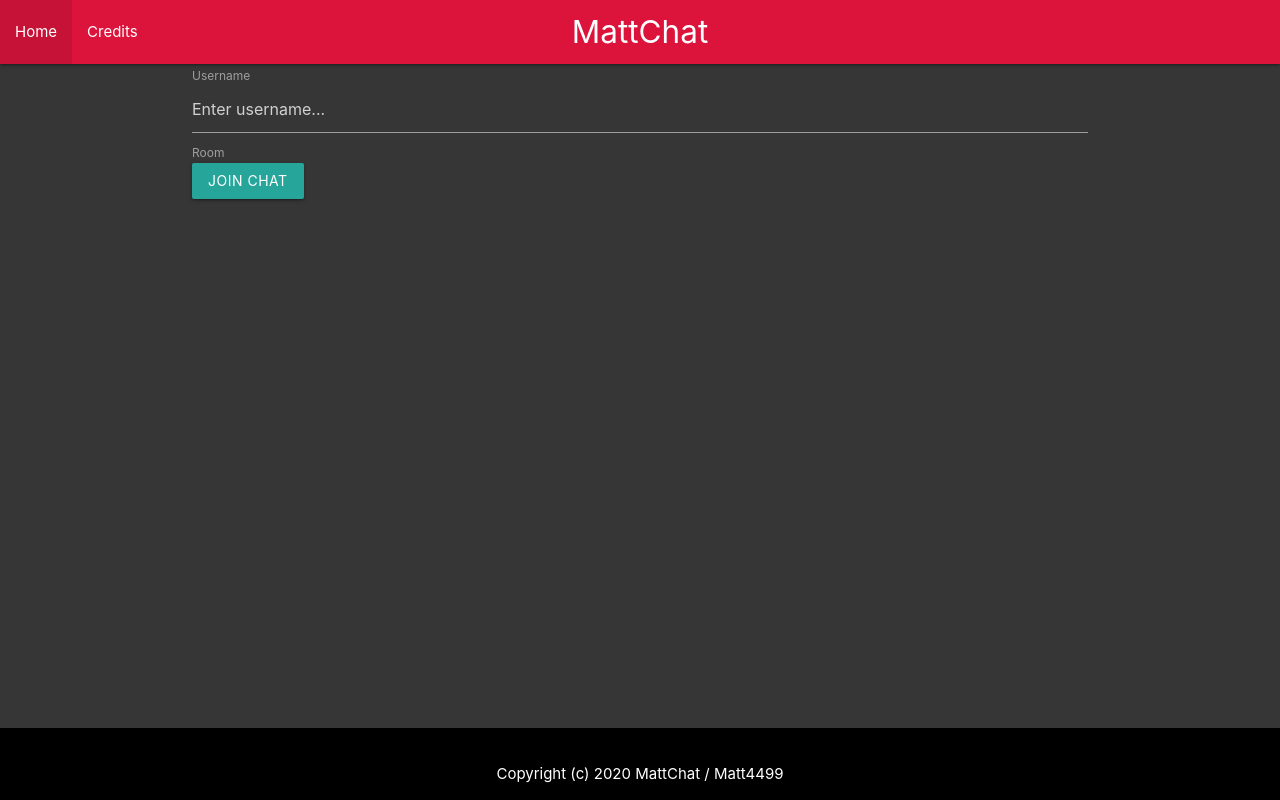
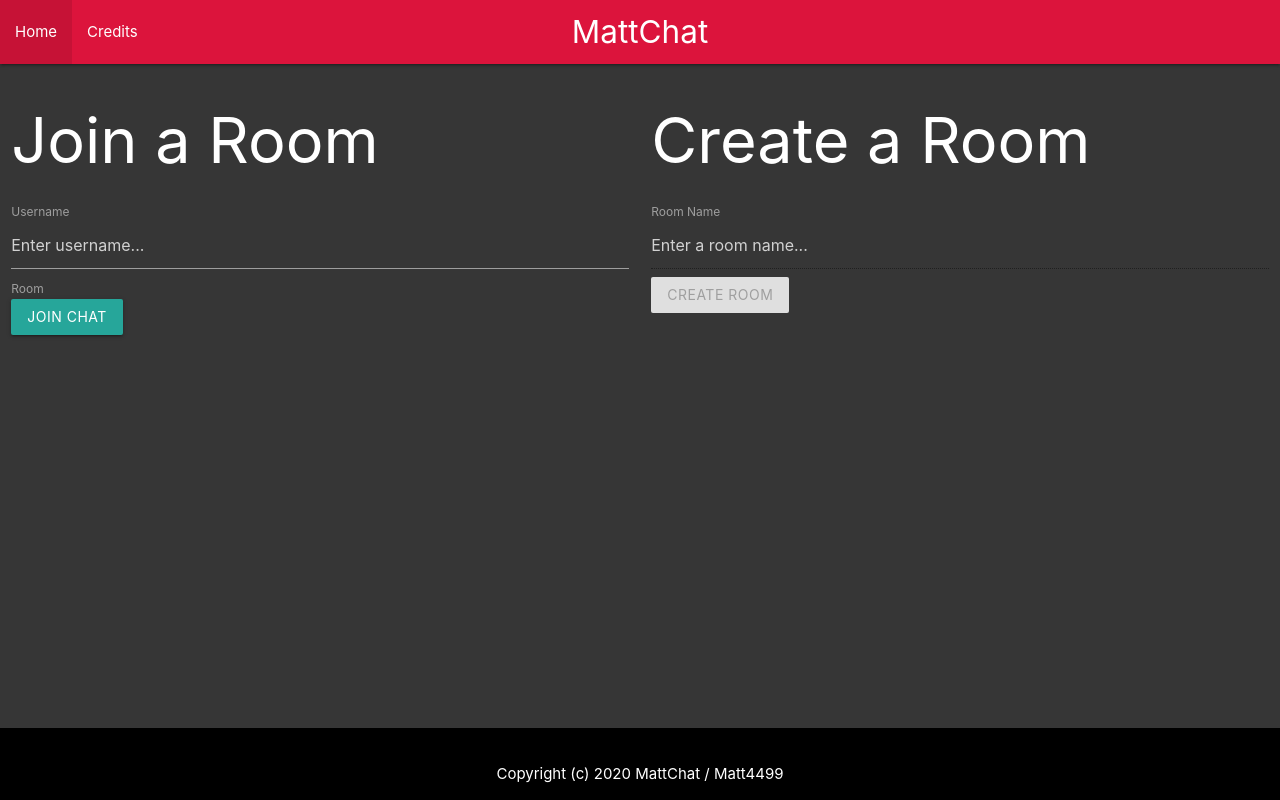
Before and after one commit to matt4499/MattChat, a website: page public/index.html in a window 1280 px wide. Drawn offline with nearby package versions, Linux system fonts and the light colour scheme; no server answers.

Commit message:
add create room form, not usable yet

```diff
--- a/public/index.html
+++ b/public/index.html
@@ -47,7 +47,9 @@
         </div>
     </nav>
     <main>
-        <div class="container">
+        <div class="row">
+            <div class="container col s6">
+                <h1> Join a Room </h1>
                 <form action="chat.html">
                     <div class="form-control">
                         <label for="username">Username</label>
@@ -58,6 +60,17 @@
                     </div>
                     <button type="submit" class="btn">Join Chat</button>
                 </form>
+            </div>
+            <div class="container col s6">
+                <h1> Create a Room </h1>
+                <form action="#">
+                    <div class="form-control">
+                        <label for="username">Room Name</label>
+                        <input disabled type="text" name="roomname" id="roomname" placeholder="Enter a room name..." required autocomplete="off" maxlength="20" />
+                    </div>
+                    <button disabled type="submit" class="btn">Create Room</button>
+                </form>
+            </div>
         </div>
     </main>
     <footer class="page-footer" style="background-color: black;">
```
Lines whose indentation alone changed are shown as unchanged.
